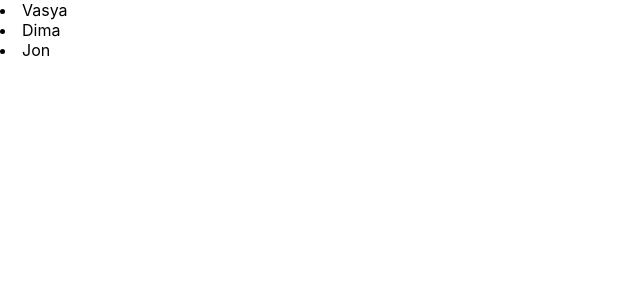
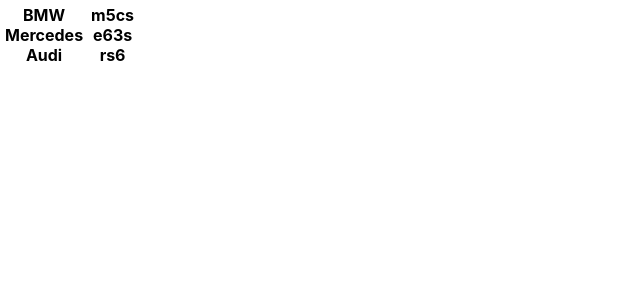
Before and after one commit to AndreiDudenkov/ReactLearning, a React (Create React App) app: page / in a window 1280 px wide. Shown: the top 300 px of the page, without its empty margins (0-640 px from the left). Built offline with nearby package versions, Linux system fonts and the light colour scheme.

Commit message:
.map table

```diff
--- a/src/App.tsx
+++ b/src/App.tsx
@@ -2,13 +2,13 @@
 import './App.css';
 import {NewComponent} from "./ExternalComponents";
 function App() {
-    const students = [
-        {id: 1, name: 'Vasya', age: 15},
-        {id: 2, name: 'Dima', age: 25},
-        {id: 3, name: 'Jon', age: 35}
+    const topCars = [
+        {manufacturer:'BMW', model:'m5cs'},
+        {manufacturer:'Mercedes', model:'e63s'},
+        {manufacturer:'Audi', model:'rs6'}
     ]
     return (<>
-            <NewComponent students={students}/>
+            <NewComponent cars={topCars}/>
         </>
     );
 }
--- a/src/ExternalComponents.tsx
+++ b/src/ExternalComponents.tsx
@@ -1,22 +1,38 @@
 import React from 'react';
 
 type NewComponentPropsType = {
-    students: Array<StydentsType>
+    cars: Array<CarsType>
 }
-type StydentsType = {
-    id: number,
-    name: string,
-    age: number
+type CarsType = {
+    manufacturer: string,
+    model: string
 }
 export const NewComponent = (props: NewComponentPropsType) => {
-    return (<>
-            {props.students.map((el) => {
-                    return (
-                        <li key={el.id}>{el.name}</li>
-                    )
-                }
-            )}
 
-        </>
+    return (<table>
+            <th>
+                <tr><>
+                    {props.cars.map((el) => {
+                        return (<>
+                                {el.manufacturer} <br/>
+                            </>
+                        )
+                    })}
+                </>
+                </tr>
+            </th>
+            <th>
+                <tr>
+                    <>
+                        {props.cars.map((el) => {
+                            return (<>
+                                    {el.model} <br/>
+                                </>
+                            )
+                        })}
+                    </>
+                </tr>
+            </th>
+        </table>
     )
 }
```
